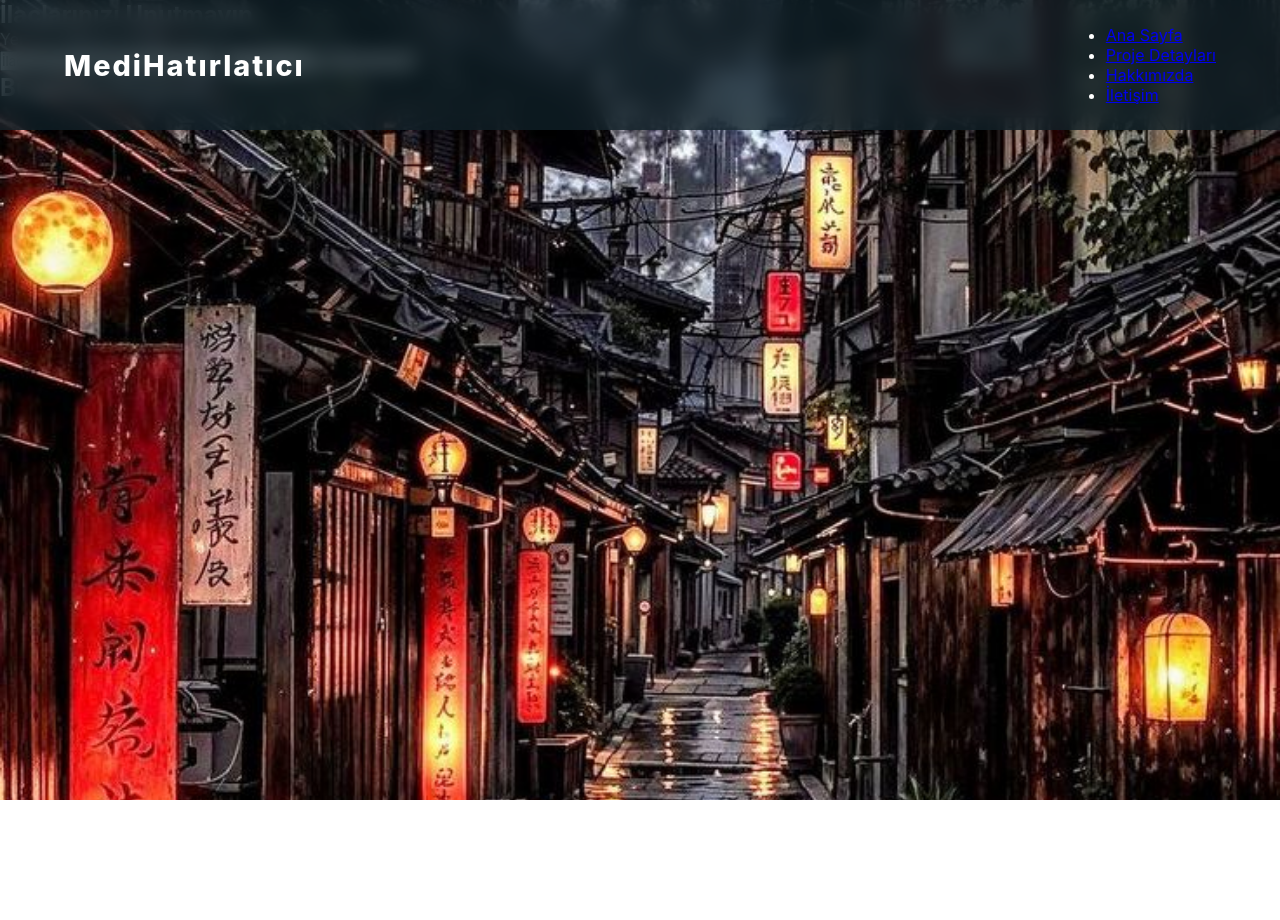
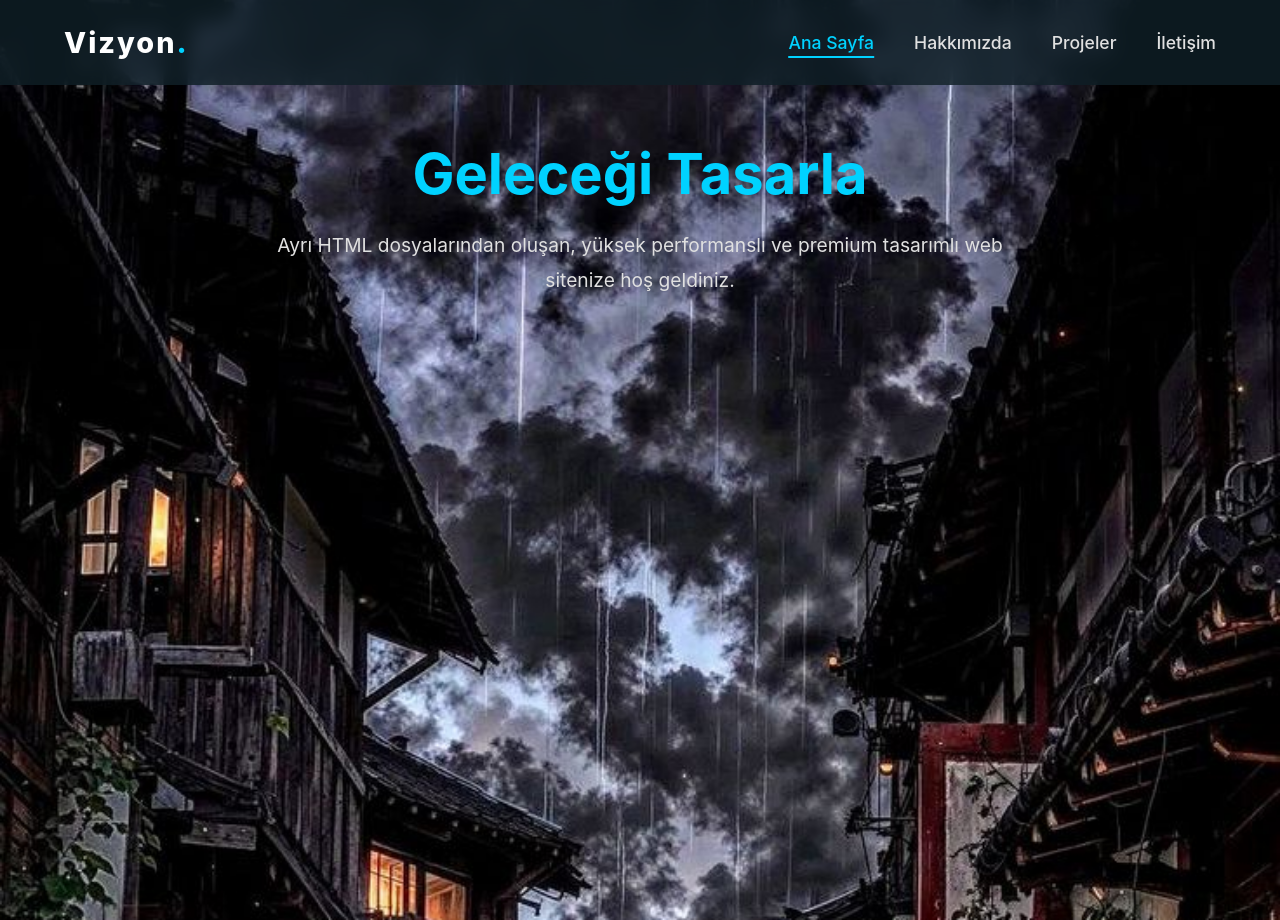
Before and after one commit to arkancanberk2006-sketch/etkilesim-canberk, a plain HTML site: page index.html in a window 1280 px wide. Before the commit the page ends 800 px from the top, so only its background shows below. Drawn offline with Linux system fonts and the light colour scheme; files whose address does not match are found by name.

Commit message:
index.html

```diff
--- a/index.html
+++ b/index.html
@@ -3,47 +3,29 @@
 <head>
     <meta charset="UTF-8">
     <meta name="viewport" content="width=device-width, initial-scale=1.0">
-    <title>İlaç Hatırlatıcı | Ana Sayfa</title>
+    <title>Ana Sayfa | Vizyon</title>
     <link rel="stylesheet" href="assests/css/style.css">
 </head>
 <body>
 
-    <header class="header">
-        <a href="index.html" class="logo">MediHatırlatıcı</a>
-
-        <nav class="navbar">
-            <ul class="nav-menu">
-                <li class="nav-item"><a href="index.html" class="nav-link">Ana Sayfa</a></li>
-                <li class="nav-item"><a href="project.html" class="nav-link">Proje Detayları</a></li>
-                <li class="nav-item"><a href="about.html" class="nav-link">Hakkımızda</a></li>
-                <li class="nav-item"><a href="contact.html" class="nav-link">İletişim</a></li>
-            </ul>
-        </nav>
-
-        <div class="hamburger">
+    <header>
+        <a href="index.html" class="logo">Vizyon<span>.</span></a>
+        <div class="hamburger" id="hamburger">
             <span class="bar"></span>
             <span class="bar"></span>
             <span class="bar"></span>
         </div>
+        <ul class="nav-links" id="nav-links">
+            <li><a href="index.html" class="active-link">Ana Sayfa</a></li>
+            <li><a href="about.html">Hakkımızda</a></li>
+            <li><a href="project.html">Projeler</a></li>
+            <li><a href="contact.html">İletişim</a></li>
+        </ul>
     </header>
 
-    <main>
-        <section class="reminder-section">
-            <h1>İlaçlarınızı Unutmayın</h1>
-            <p>Yeni bir ilaç hatırlatıcısı ekleyin.</p>
-
-            <form id="med-form">
-                <input type="text" id="med-name" placeholder="İlaç Adı (Örn: Parol)" required>
-                <input type="time" id="med-time" required>
-                <button type="submit">Hatırlatıcı Ekle</button>
-            </form>
-
-            <div class="med-list-container">
-                <h2>Bugünkü İlaçlarım</h2>
-                <ul id="med-list">
-                    </ul>
-            </div>
-        </section>
+    <main class="page-content">
+        <h1>Geleceği Tasarla</h1>
+        <p>Ayrı HTML dosyalarından oluşan, yüksek performanslı ve premium tasarımlı web sitenize hoş geldiniz.</p>
     </main>
 
     <script src="assests/js/main.js"></script>
```
